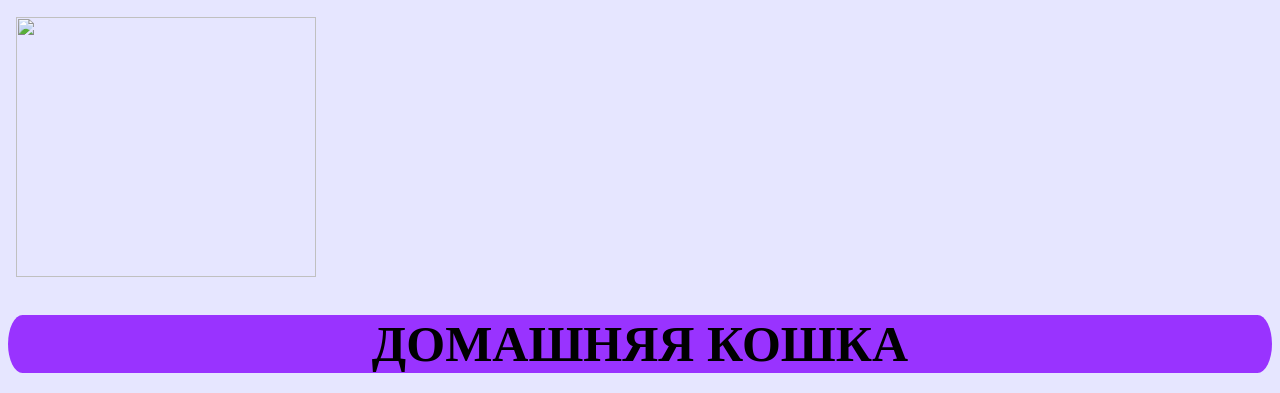
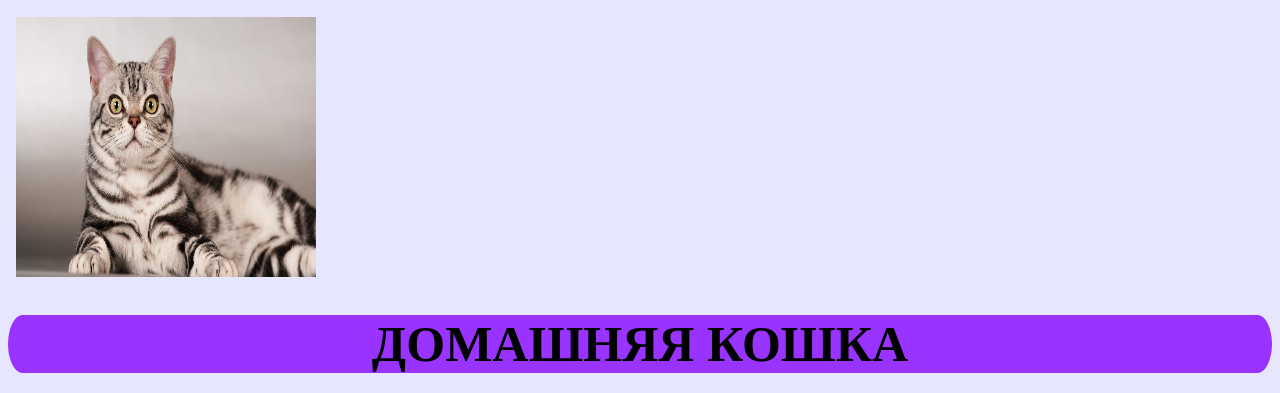
Before and after one commit to N25252015/13012020, a plain HTML site: page index.html in a window 1280 px wide. Shown: the part 125-518 px from the top of the page. Drawn offline with Linux system fonts and the light colour scheme.

Commit message:
Update index.html

```diff
--- a/index.html
+++ b/index.html
@@ -24,7 +24,7 @@
 		</ul>
 	</nav>
 	<div>
-	<img src="1.jpg" height="600" width="300">
+	<img src="images/1.jpg" height="600" width="300">
 	</div>
 	<div id="div_head">
 		<h1 style="font-size:50px; background-color: #9933ff;"><center>ДОМАШНЯЯ КОШКА</center></h1>
```
